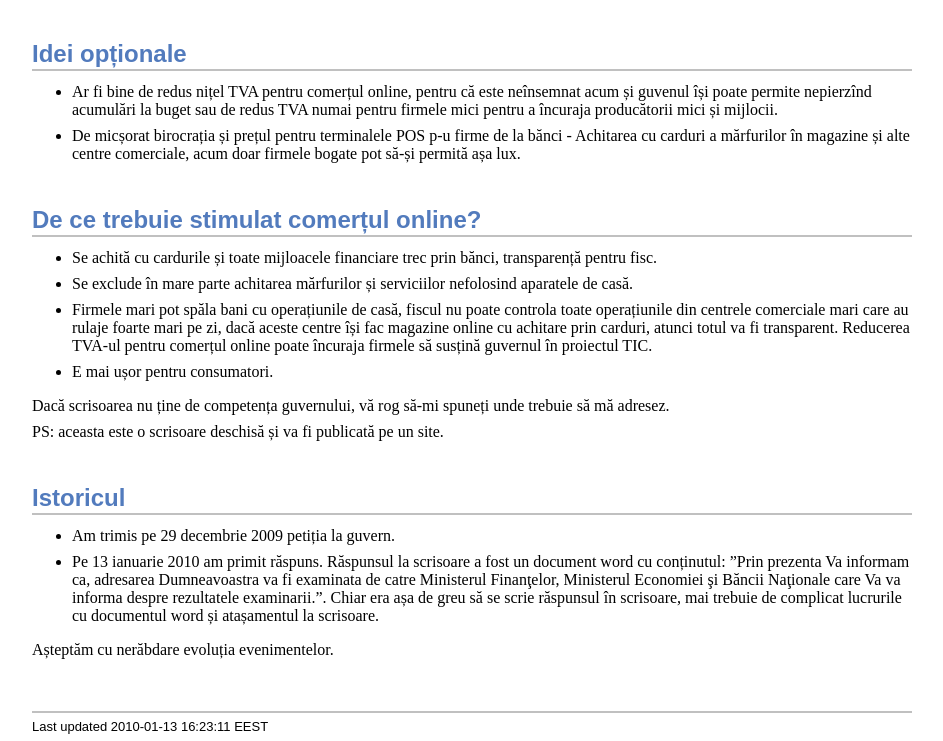
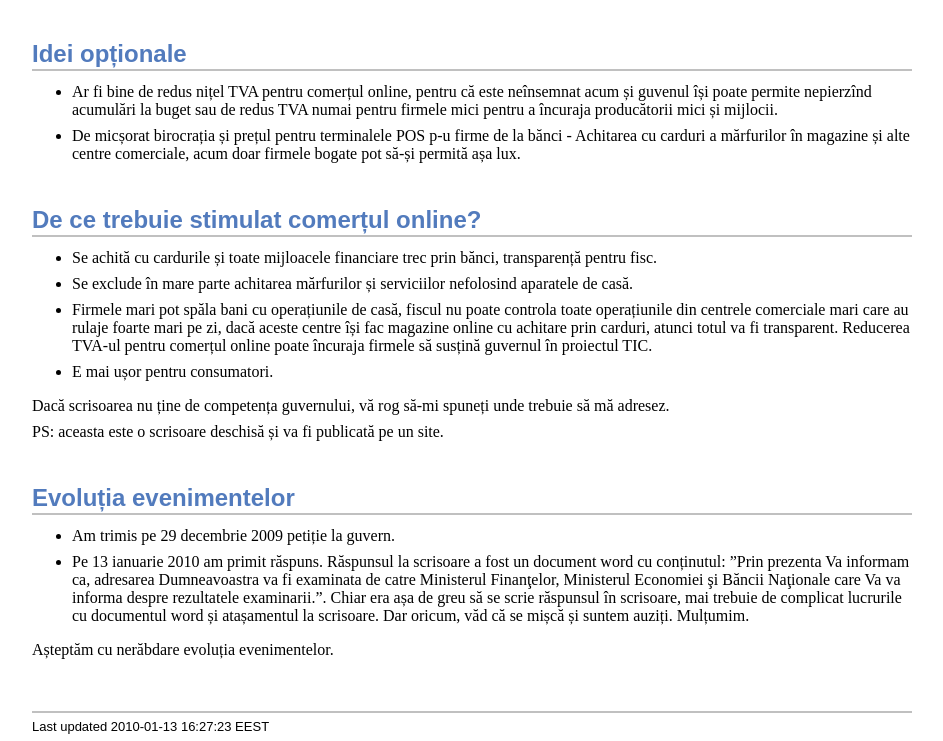
Before and after one commit to Eleonora/traduceri, a plain HTML site: page articole/comisioane-prea-mari-victoriabank-procesare-carduri-online.html in a window 1280 px wide. Shown: the part 918-1659 px from the top of the page, without its empty margins (32-975 px from the left). Drawn offline with Linux system fonts and the light colour scheme.

Commit message:
Am schimbat titlul la comisioane.

```diff
--- a/articole/comisioane-prea-mari-victoriabank-procesare-carduri-online.html
+++ b/articole/comisioane-prea-mari-victoriabank-procesare-carduri-online.html
@@ -630,12 +630,12 @@ E mai ușor pentru consumatori.
 <div class="paragraph"><p>Dacă scrisoarea nu ține de competența guvernului, vă rog să-mi spuneți unde trebuie să mă adresez.</p></div>
 <div class="paragraph"><p>PS: aceasta este o scrisoare deschisă și va fi publicată pe un site.</p></div>
 </div>
-<h2 id="_istoricul">Istoricul</h2>
+<h2 id="_evolu_ia_evenimentelor">Evoluția evenimentelor</h2>
 <div class="sectionbody">
 <div class="ulist"><ul>
 <li>
 <p>
-Am trimis pe 29 decembrie 2009 petiția la guvern.
+Am trimis pe 29 decembrie 2009 petiție la guvern.
 </p>
 </li>
 <li>
@@ -644,7 +644,9 @@ Pe 13 ianuarie 2010 am primit răspuns. Răspunsul la scrisoare a fost un docume
 ca, adresarea Dumneavoastra va fi examinata de catre Ministerul
 Finanţelor, Ministerul Economiei şi Băncii Naţionale care Va va
 informa despre rezultatele examinarii.”. Chiar era așa de greu să se
-scrie răspunsul în scrisoare, mai trebuie de complicat lucrurile cu documentul word și atașamentul la scrisoare.
+scrie răspunsul în scrisoare, mai trebuie de complicat lucrurile cu
+documentul word și atașamentul la scrisoare. Dar oricum, văd că se
+mișcă și suntem auziți. Mulțumim.
 </p>
 </li>
 </ul></div>
@@ -654,7 +656,7 @@ scrie răspunsul în scrisoare, mai trebuie de complicat lucrurile cu documentul
 <div id="footnotes"><hr /></div>
 <div id="footer">
 <div id="footer-text">
-Last updated 2010-01-13 16:23:11 EEST
+Last updated 2010-01-13 16:27:23 EEST
 </div>
 </div>
 </body>
```
Also changed, not shown: 1 other file.
